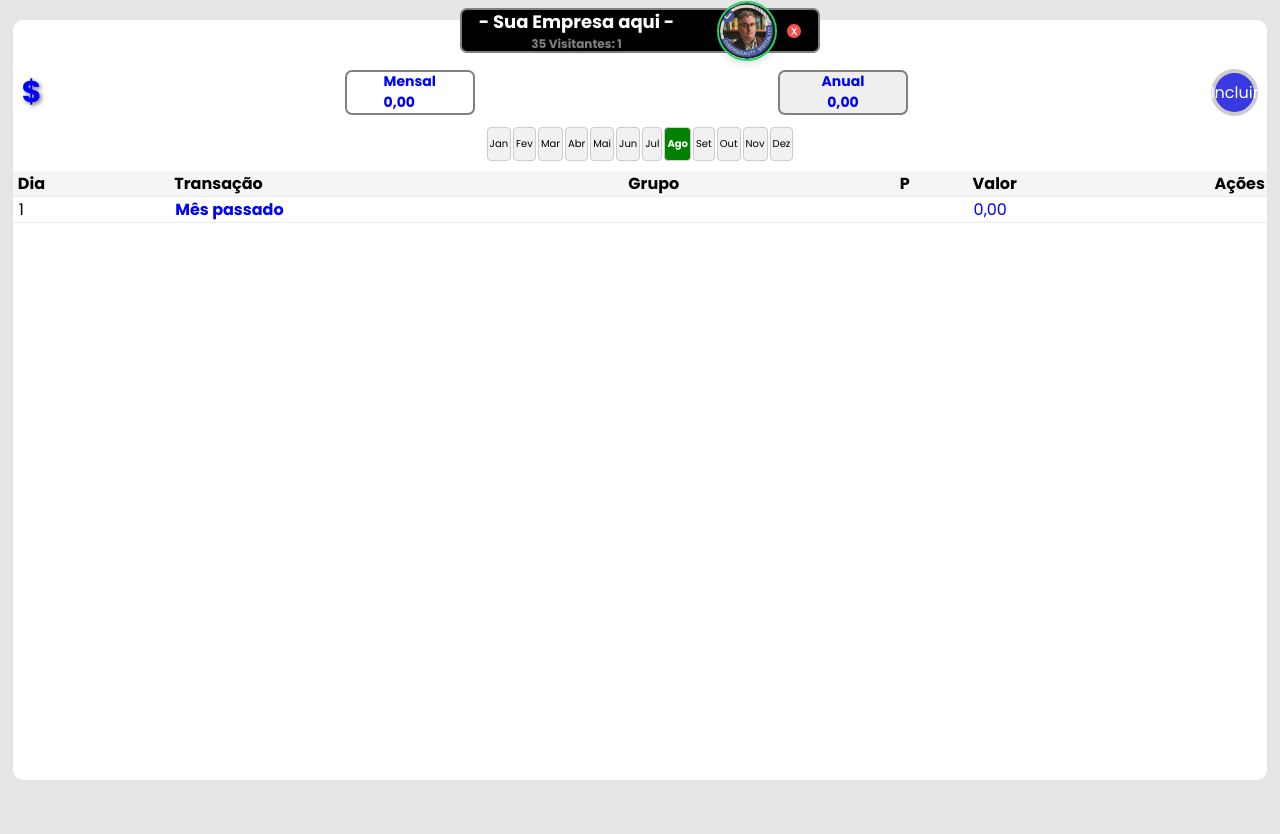
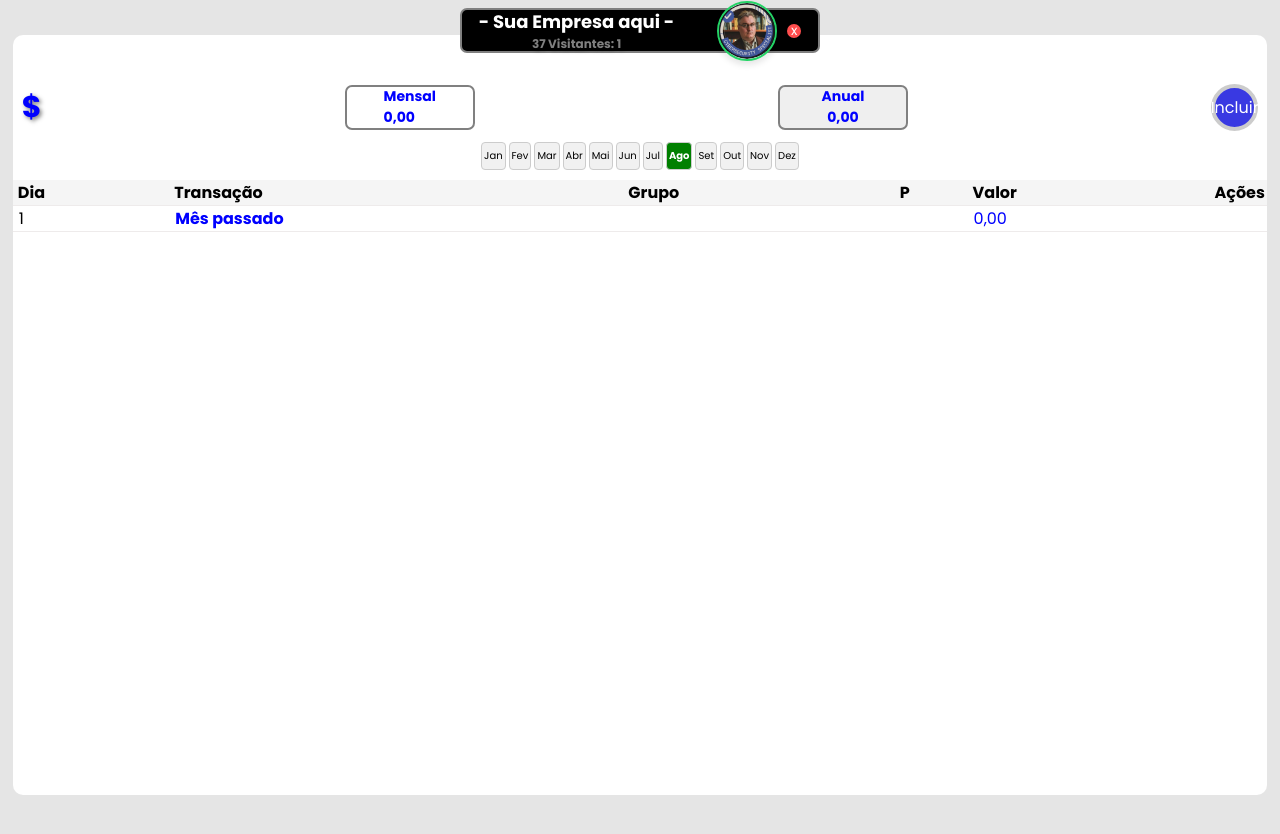
Before and after one commit to souzamarcell/custo-311, a plain HTML site: page index.html in a window 1280 px wide. Drawn offline with nearby package versions, Linux system fonts and the light colour scheme.

Commit message:
feat: button months party 1.3.7

```diff
--- a/index.html
+++ b/index.html
@@ -14,7 +14,7 @@
   <span class="texto-acima">
     <span class="sua-empresa">
       <p>- Sua Empresa aqui -</p>
-      <p id="contadores">35 Visitantes: <span id="contador"></span></p>
+      <p id="contadores">37 Visitantes: <span id="contador"></span></p>
     </span>
 
     <div class="espacoIcone">...</div>
--- a/style.css
+++ b/style.css
@@ -42,7 +42,7 @@ body {
   /* height: 100vh; */
   border-radius: 10px;
   background: white;
-  /* margin-top: 35px; */
+  margin-top: 30px;
 }
 
 button {
@@ -167,13 +167,14 @@ button {
 
 .meses {
   display: flex;
-  justify-content: center; /* Centraliza os botões */
-  flex-wrap: wrap; /* Evita quebra desnecessária */
-  gap: 2px; /* Espaço de 1px entre os botões */
+  justify-content: center;
+  flex-wrap: nowrap;
+  gap: 3px;
   padding-bottom: 10px;
+  margin: 0 auto; /* centraliza respeitando as margens esquerda e direita */
 }
 .meses button {
-  padding: 8px 2px;
+  padding: 5px 2px;
   border: 0.7px solid #ccc;
   background-color: #f1f1f1;
   cursor: pointer;
```
